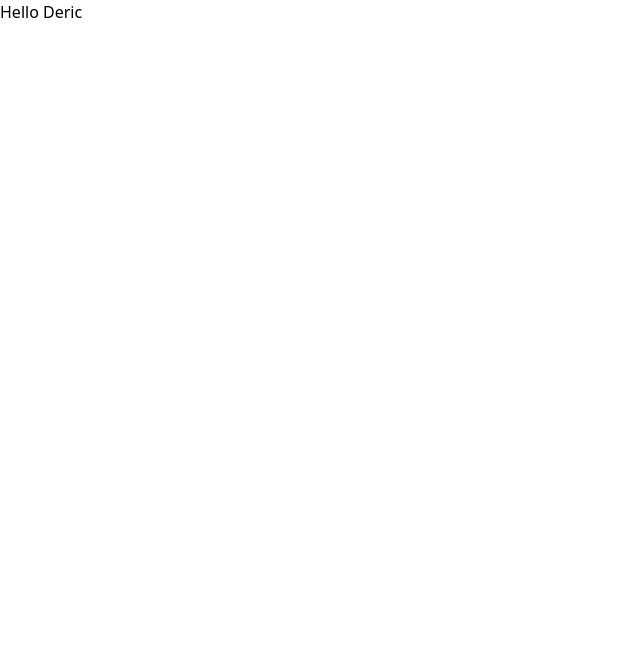
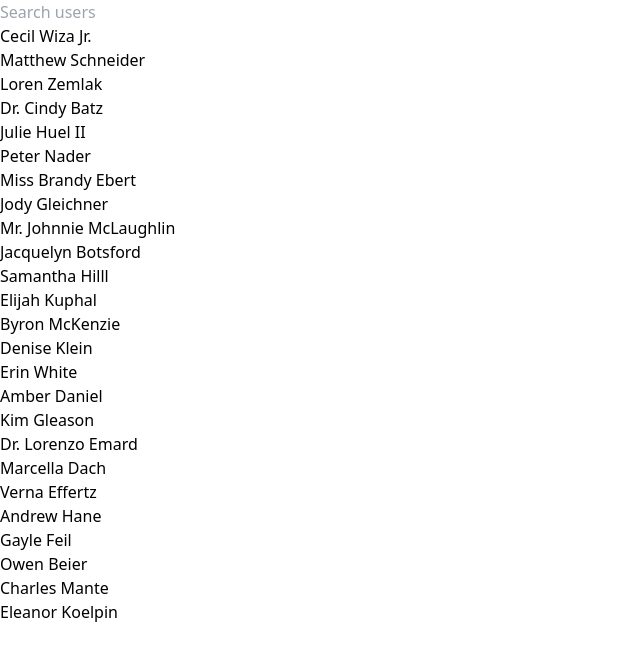
Before and after one commit to muhammadderic/ts-next, a Next.js app: page / in a window 1280 px wide. Shown: the top 660 px of the page, without its empty margins (0-640 px from the left). Built offline with nearby package versions, Linux system fonts and the light colour scheme.

Commit message:
Create useDebounce hook

```diff
--- a/src/app/page.tsx
+++ b/src/app/page.tsx
@@ -1,7 +1,36 @@
+"use client"
+
+import SearchBar from "@/components/SearchBar";
+import { useDebounce } from "@/lib/hooks";
+import { fetchUsers, User } from "@/utils/utils";
+import { useEffect, useState } from "react";
+
 export default function Home() {
+  const [loading, setLoading] = useState(false);
+  const [search, setSearch] = useState("");
+  const debouncedSearch = useDebounce(search);
+  const [users, setUsers] = useState<User[]>([]);
+
+  useEffect(() => {
+    const loadUsers = async () => {
+      setLoading(true);
+
+      const users = await fetchUsers(debouncedSearch);
+      setUsers(users);
+
+      setLoading(false);
+    }
+    loadUsers();
+  }, [debouncedSearch]);
+
   return (
     <div>
-      Hello Deric
+      <SearchBar onChange={setSearch} />
+      {loading && <div>Loading...</div>}
+      {!loading &&
+        users.map((user) => {
+          return <div key={user.id}>{user.name}</div>;
+        })}
     </div>
   );
 }
--- /dev/null
+++ b/src/components/SearchBar.tsx
@@ -0,0 +1,17 @@
+"use client"
+
+interface SearchBarProps {
+  onChange: (value: string) => void;
+}
+
+const SearchBar = ({ onChange }: SearchBarProps) => {
+  return (
+    <input
+      type='text'
+      onChange={(e) => onChange(e.target.value)}
+      placeholder='Search users'
+    />
+  )
+}
+
+export default SearchBar;
--- /dev/null
+++ b/src/lib/hooks.ts
@@ -0,0 +1,15 @@
+import { useEffect, useState } from "react";
+
+export const useDebounce = <T>(value: T, delay = 500) => {
+  const [debouncedValue, setDebouncedValue] = useState<T>(value);
+
+  useEffect(() => {
+    const timeout = setTimeout(() => {
+      setDebouncedValue(value);
+    }, delay);
+
+    return () => clearTimeout(timeout);
+  }, [value, delay]);
+
+  return debouncedValue;
+}
--- /dev/null
+++ b/src/utils/utils.ts
@@ -0,0 +1,28 @@
+import { faker } from '@faker-js/faker';
+
+export interface User {
+  id: number;
+  name: string;
+}
+
+// Create an array of 25 items, and fill it with 0s.
+// We'll use this array to generate a list of users.
+export const users = Array(25)
+  .fill(0)
+  // Map each item of the array to a new object, with an id and a name.
+  // The variable _ is a common convention for a variable that is not going to be used.
+  // It's a nice way to indicate to other developers that this variable is not important.
+  .map((_, i) => ({
+    // The id is the index of the item in the array.
+    id: i,
+    // The name is a fake name generated by the Faker library.
+    name: faker.person.fullName(),
+  }));
+
+export const fetchUsers = async (search: string) => {
+  await new Promise((resolve) => setTimeout(resolve, 1000));
+
+  return users.filter((user) =>
+    user.name.toLowerCase().includes(search.toLowerCase()),
+  );
+}
```
Also changed, not shown: package.json (+6 -5 lines), 1 other file (tests, documents, lock files or other folders).
